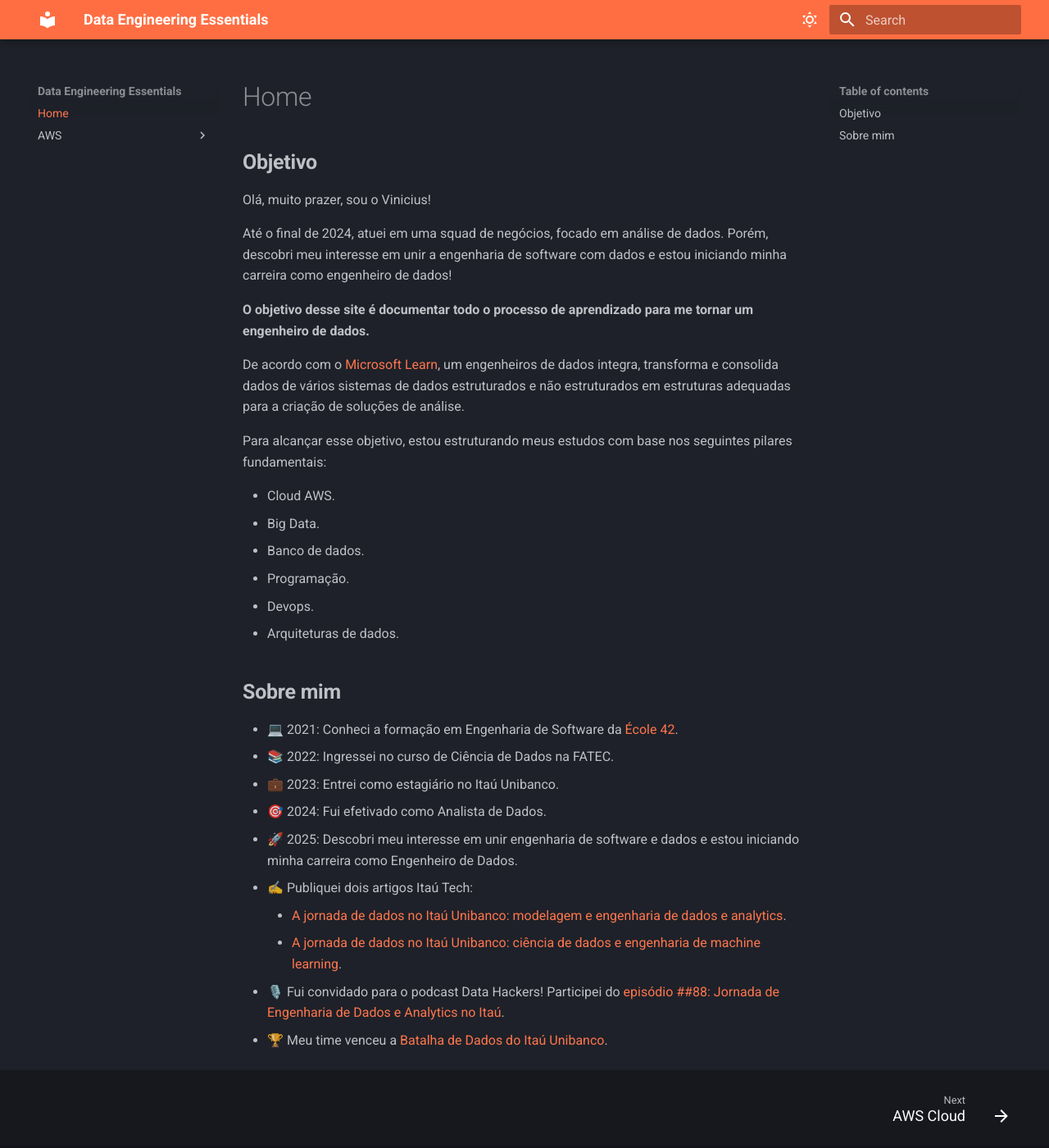
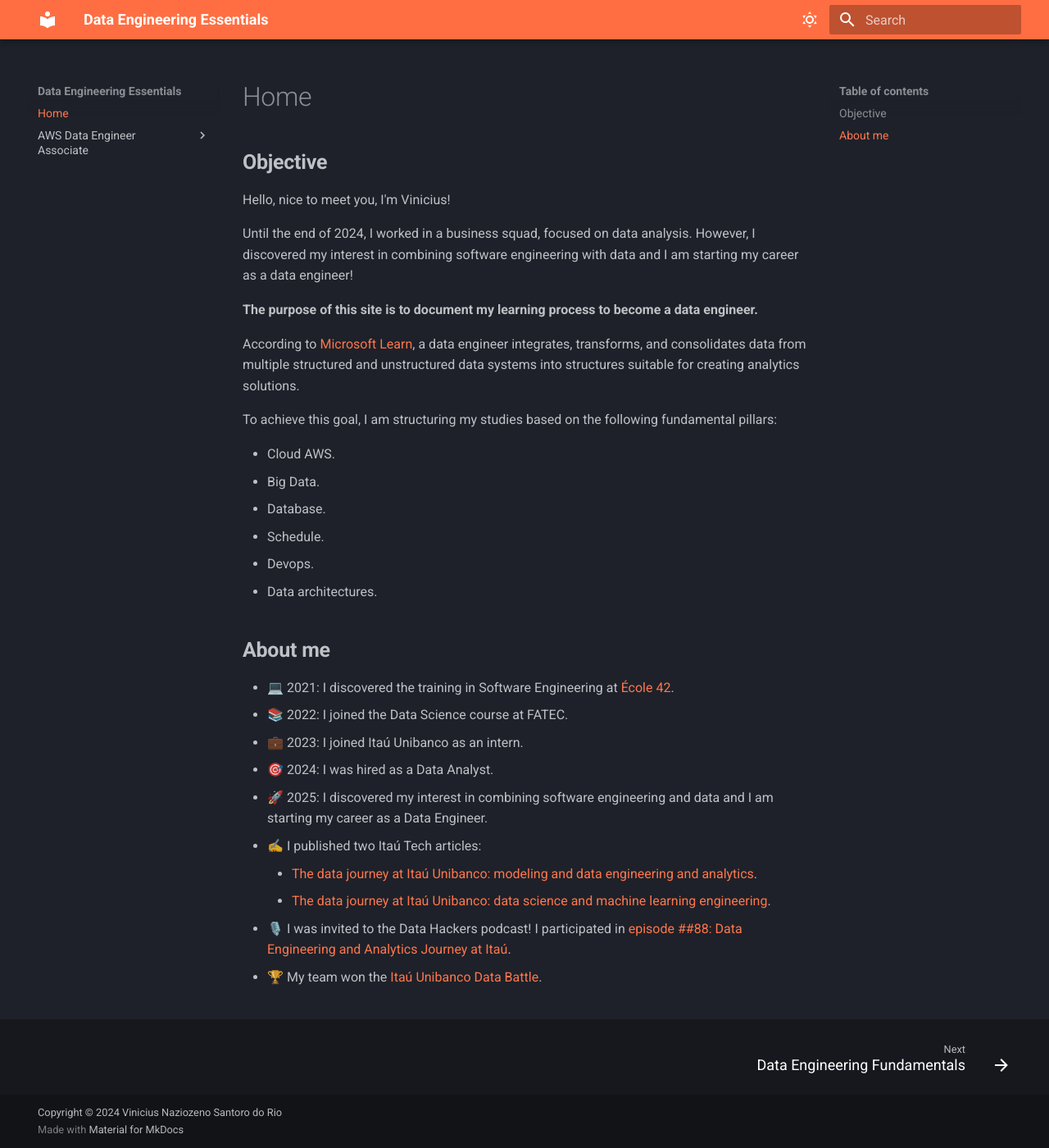
Before and after one commit to Vinicius-Santoro/data-engineering-essentials, an MkDocs documentation site: the page built from docs/index.md, in a window 1280 px wide and 1400 px high. Shown: the whole window at 82% size. Built offline with MkDocs 1.6.1 and Material for MkDocs 9.7.7, drawn with Linux system fonts in a browser that asks for light colours.

Commit message:
feat: :rocket: add data engineering Fundamentals

```diff
--- a/docs/index.md
+++ b/docs/index.md
@@ -1,31 +1,31 @@
-## **Objetivo**
+## **Objective**
 
-Olá, muito prazer, sou o Vinicius!
+Hello, nice to meet you, I'm Vinicius!
 
-Até o final de 2024, atuei em uma squad de negócios, focado em análise de dados.  Porém, descobri meu interesse em unir a engenharia de software com dados e estou iniciando minha carreira como engenheiro de dados!
+Until the end of 2024, I worked in a business squad, focused on data analysis.  However, I discovered my interest in combining software engineering with data and I am starting my career as a data engineer!
 
-**O objetivo desse site é documentar todo o processo de aprendizado para me tornar um engenheiro de dados.**
+**The purpose of this site is to document my learning process to become a data engineer.**
 
-De acordo com o [Microsoft Learn](https://learn.microsoft.com/pt-br/training/career-paths/data-engineer), um engenheiros de dados integra, transforma e consolida dados de vários sistemas de dados estruturados e não estruturados em estruturas adequadas para a criação de soluções de análise.
+According to [Microsoft Learn](https://learn.microsoft.com/pt-br/training/career-paths/data-engineer), a data engineer integrates, transforms, and consolidates data from multiple structured and unstructured data systems into structures suitable for creating analytics solutions.
 
-Para alcançar esse objetivo, estou estruturando meus estudos com base nos seguintes pilares fundamentais:
+To achieve this goal, I am structuring my studies based on the following fundamental pillars:
 
 - Cloud AWS.
 - Big Data.
-- Banco de dados.
-- Programação.
+- Database.
+- Schedule.
 - Devops.
-- Arquiteturas de dados.
+- Data architectures.
 
-## **Sobre mim**
+## **About me**
 
-- 💻 2021: Conheci a formação em Engenharia de Software da [École 42](https://42.fr/en/homepage/).
-- 📚 2022: Ingressei no curso de Ciência de Dados na FATEC.
-- 💼 2023: Entrei como estagiário no Itaú Unibanco.
-- 🎯 2024: Fui efetivado como Analista de Dados.
-- 🚀 2025: Descobri meu interesse em unir engenharia de software e dados e estou iniciando minha carreira como Engenheiro de Dados.
-- ✍️ Publiquei dois artigos Itaú Tech:
-	- [A jornada de dados no Itaú Unibanco: modelagem e engenharia de dados e analytics](https://medium.com/itautech/a-jornada-de-dados-no-ita%C3%BA-unibanco-modelagem-e-engenharia-de-dados-e-analytics-6dfd9e5d66cc).
-	- [A jornada de dados no Itaú Unibanco: ciência de dados e engenharia de machine learning](https://medium.com/itautech/a-jornada-de-dados-no-ita%C3%BA-unibanco-ci%C3%AAncia-de-dados-e-engenharia-de-machine-learning-d15311dbf38e).
-- 🎙️ Fui convidado para o podcast Data Hackers! Participei do [episódio ##88: Jornada de Engenharia de Dados e Analytics no Itaú](https://medium.com/data-hackers/jornada-de-engenharia-de-dados-e-analytics-no-ita%C3%BA-data-hackers-podcast-88-5518d40f2b38).
-- 🏆 Meu time venceu a [Batalha de Dados do Itaú Unibanco](https://www.linkedin.com/posts/viniciusrio_vencedores-da-batalha-de-dados-do-ita%C3%BA-unibanco-activity-7224895881529974784-CuUD?utm_source=share&utm_medium=member_desktop).
+- 💻 2021: I discovered the training in Software Engineering at [École 42](https://42.fr/en/homepage/).
+- 📚 2022: I joined the Data Science course at FATEC.
+- 💼 2023: I joined Itaú Unibanco as an intern.
+- 🎯 2024: I was hired as a Data Analyst.
+- 🚀 2025: I discovered my interest in combining software engineering and data and I am starting my career as a Data Engineer.
+- ✍️ I published two Itaú Tech articles:
+	- [The data journey at Itaú Unibanco: modeling and data engineering and analytics](https://medium.com/itautech/a-jornada-de-dados-no-ita%C3%BA-unibanco-modelagem-e-engenharia-de-dados-e-analytics-6dfd9e5d66cc).
+	- [The data journey at Itaú Unibanco: data science and machine learning engineering](https://medium.com/itautech/a-jornada-de-dados-no-ita%C3%BA-unibanco-ci%C3%AAncia-de-dados-e-engenharia-de-machine-learning-d15311dbf38e).
+- 🎙️ I was invited to the Data Hackers podcast! I participated in [episode ##88: Data Engineering and Analytics Journey at Itaú](https://medium.com/data-hackers/jornada-de-engenharia-de-dados-e-analytics-no-ita%C3%BA-data-hackers-podcast-88-5518d40f2b38).
+- 🏆 My team won the [Itaú Unibanco Data Battle](https://www.linkedin.com/posts/viniciusrio_vencedores-da-batalha-de-dados-do-ita%C3%BA-unibanco-activity-7224895881529974784-CuUD?utm_source=share&utm_medium=member_desktop).
--- a/mkdocs.yml
+++ b/mkdocs.yml
@@ -22,17 +22,6 @@ theme:
       primary: deep orange
       accent: indigo
 
-fonts:
-  icon: material/format-font
-  preferences:
-    - text: Default
-    - text: Roboto
-      code: Roboto Mono
-    - text: OpenDyslexic
-      code: OpenDyslexicMono
-      src: https://fonts.cdnfonts.com/css/opendyslexic
-
-
 markdown_extensions:
   - attr_list
   - md_in_html
```
Also changed, not shown: docs/AWS Data Engineer Associate/00-data-engineering-fundamentals.md (added, +124 -0 lines), docs/AWS/00-conhecendo-aws.md (deleted, +0 -64 lines), docs/AWS/01-aws-iam.md (deleted, +0 -49 lines), docs/assets/01-data-warehouse.png (added), docs/assets/01-iam-groups.png (deleted), docs/assets/aws-azs.png (deleted), docs/assets/aws-services-edit.png (deleted), docs/assets/aws-services.png (deleted).
